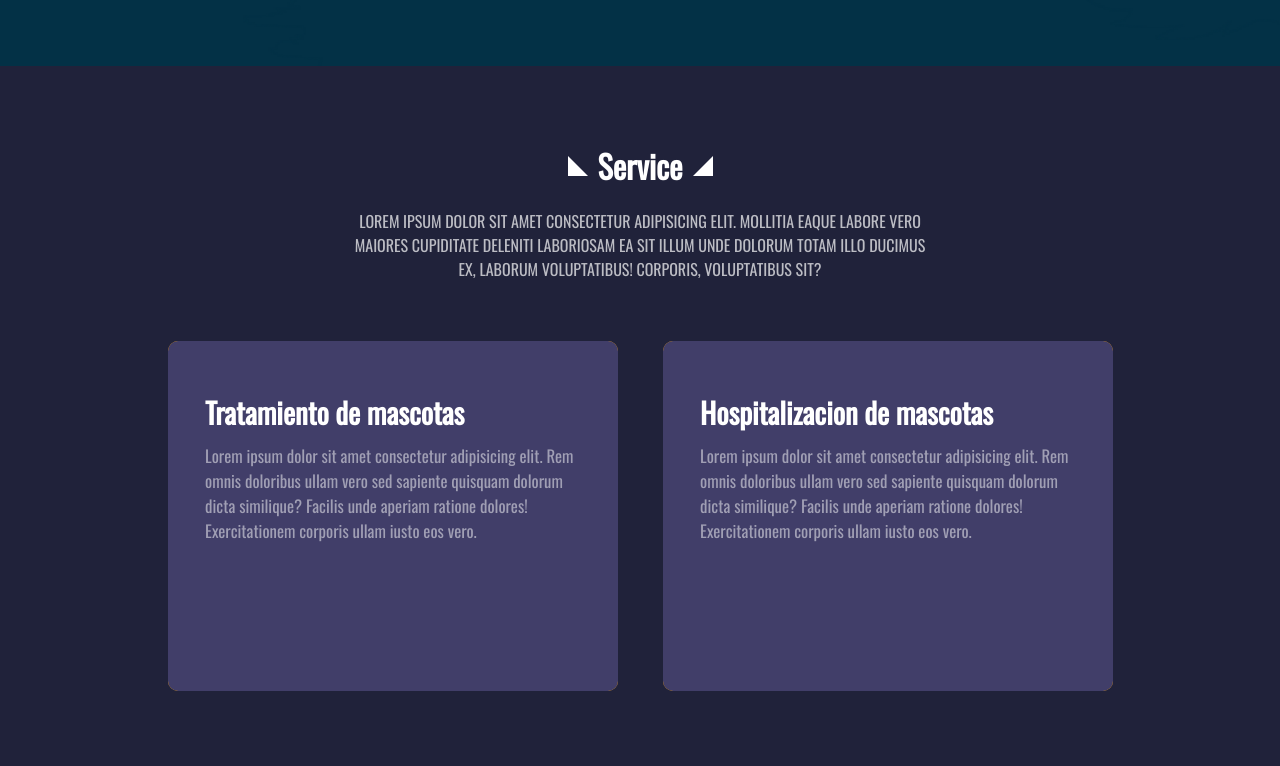
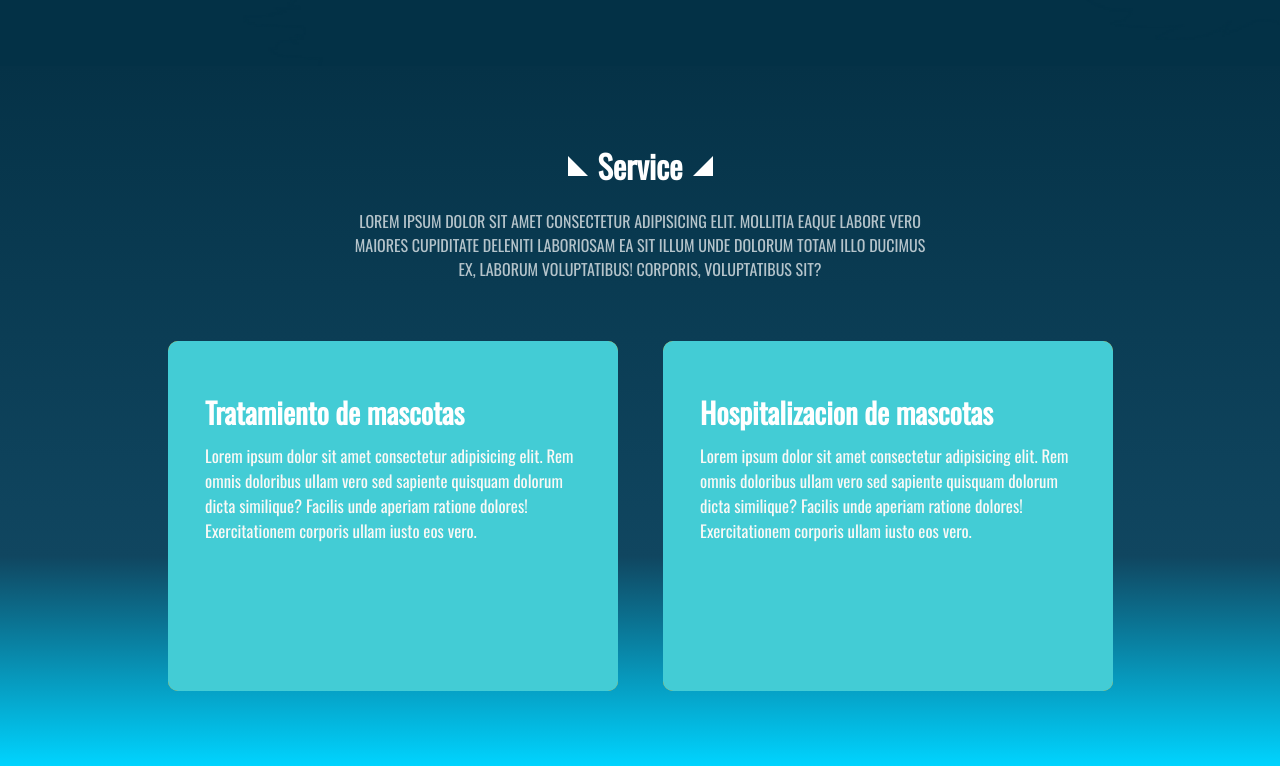
Before and after one commit to ALEYI17/ProyectoWebVeterinaria, a plain HTML site: page index.html in a window 1280 px wide. Shown: the part 819-1585 px from the top of the page. Drawn offline with nearby package versions, Linux system fonts and the light colour scheme.

Commit message:
Se cambiaron los colores y las imagenes

```diff
--- a/index.html
+++ b/index.html
@@ -10,7 +10,7 @@
 <body>
     <header class="Navbar hidden">
         <div class="Logo">
-            <img src="img/gato.jpg" alt="un lindo gato">
+            <img src="img/GatoDoctor.jpeg" alt="un lindo gato">
         </div>
         <nav>
             <ul class="nav-links">
--- a/styles.css
+++ b/styles.css
@@ -133,6 +133,7 @@ body{
     height: 70px;
     width: auto;
     transition: all 0.2s;
+    border-radius: 50%;
 }
 .Navbar .Logo img:hover{
     transform: scale(1.2);
@@ -162,7 +163,8 @@ body{
 #service-section{
     min-height: 700px;
     width: 100%;
-    background: #20223a ;
+    background: rgb(5,50,71);
+    background: linear-gradient(180deg, rgba(5,50,71,1) 0%, rgba(16,70,96,1) 70%, rgba(0,212,255,1) 100%);
     display: flex;
     align-items: center;
     justify-content: center;
@@ -222,7 +224,7 @@ body{
     justify-content: flex-start;
     flex-direction: column;
     padding: 0 8%;
-    background-color: rgb(65, 62, 105);
+    background-color: #43ccd5;
     position: relative;
     border-radius: 10px;
     margin: 0 10px;
@@ -253,7 +255,7 @@ body{
     margin-bottom: 10px;
 }
 .cards .card .content p{
-    color: rgba(255, 255, 255, 0.5);
+    color: #FAF9F6;
     font-size: 1.05rem;
     margin-bottom: 20px;
     font-weight: 500;
```
Also changed, not shown: img/GatoDoctor.jpeg (added).
